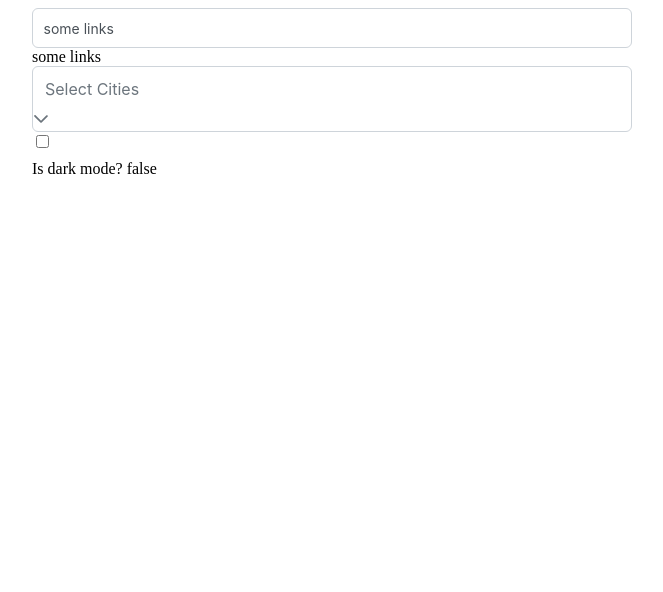
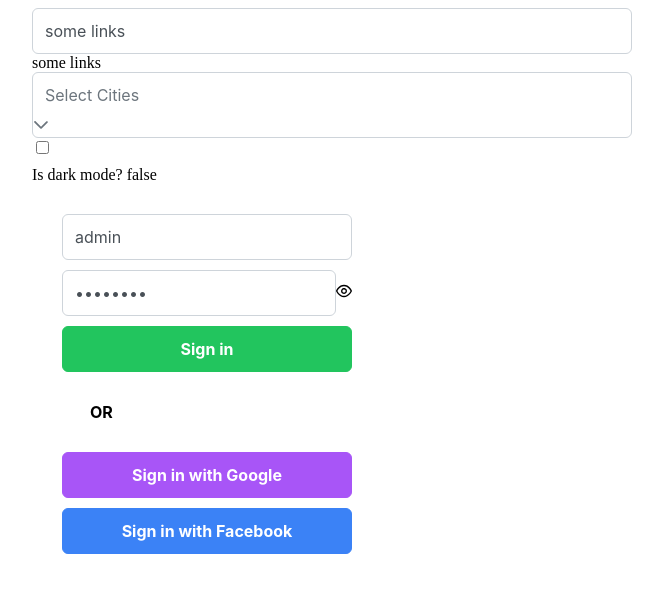
Before and after one commit to KuYaki/waffler, a Vue app: page / in a window 1280 px wide. Shown: the top 592 px of the page, without its empty margins (308-971 px from the left). Built offline with nearby package versions, Linux system fonts and the light colour scheme.

Commit message:
added signIn component

```diff
--- /dev/null
+++ b/src/components/input/InputPassword.vue
@@ -0,0 +1,44 @@
+<script setup lang="ts">
+    import { toRefs } from 'vue';
+
+    import Password from 'primevue/password';
+
+    //////////////// Defines ///////////////
+
+    const props = defineProps({
+        value: {
+            type: String,
+            default: 'Any Link'
+        }
+    })
+
+    const emit = defineEmits<{
+        (e: 'update:value', value: string): void,
+    }>();
+
+
+    /////////////// Vars ///////////////////
+
+    const { value } = toRefs(props)
+
+
+    /////////////// Messages ///////////////
+
+    const onChange = ( newValue:string ) => {
+        emit('update:value', newValue)
+    }
+
+</script>
+
+<template>
+    <Password
+        toggleMask
+        :feedback="false"
+        :modelValue = 'value'
+        @input="onChange(($event.target as HTMLInputElement).value)"/>
+
+</template>
+
+<style>
+
+</style>
--- a/src/components/input/InputSearch.vue
+++ b/src/components/input/InputText.vue
@@ -34,8 +34,7 @@
     <InputText
         type="text"
         :value="value"
-        @input="onChange(($event.target as HTMLInputElement).value)"
-        size="small"/>
+        @input="onChange(($event.target as HTMLInputElement).value)"/>
 
 </template>
 
--- a/src/views/MainPage.vue
+++ b/src/views/MainPage.vue
@@ -1,21 +1,23 @@
 <script setup lang="ts">
     import { ref } from 'vue';
 
-    import InputSearch    from '@/components/input/InputSearch.vue'
+    import InputText      from '@/components/input/InputText.vue'
     import SourceDropdown from '@/components/dropdown/SourceDropdown.vue';
     import ToggleTheme    from '@/components/input/ToggleTheme.vue';
-
+    import SignInTab      from '@/views/tabs/SignInTab.vue'
 
     const searchValue = ref('some links')
 </script>
 
 <template>
     <div class="main_page">
-        <InputSearch v-model:value = 'searchValue'/>
+        <InputText v-model:value = 'searchValue'/>
         {{ searchValue }}
         <SourceDropdown/>
+        <ToggleTheme/>
+        <SignInTab/>
 
-        <ToggleTheme/>
+
     </div>
 </template>
 
--- /dev/null
+++ b/src/views/tabs/SignInTab.vue
@@ -0,0 +1,50 @@
+<script setup lang="ts">
+    import { ref } from 'vue';
+
+    import InputText     from '@/components/input/InputText.vue';
+    import InputPassword from '@/components/input/InputPassword.vue';
+    import Button        from 'primevue/button';
+    import Divider       from 'primevue/divider';
+
+    let login    = ref('admin')
+    let password = ref('password')
+
+
+</script>
+
+<template>
+    <div class="sign_in" >
+        <InputText
+            v-model:value="login"/>
+
+        <InputPassword
+            v-model:value="password"/>
+
+        <Button
+            label="Sign in"
+            severity="success" />
+
+        <Divider align="center"><b>OR</b></Divider>
+
+        <Button
+            label="Sign in with Google"
+            severity="help" />
+
+        <Button
+            label="Sign in with Facebook"
+            severity="info" />
+    </div>
+</template>
+
+<style scoped>
+    .sign_in{
+        display        : grid;
+        align-items    : center;
+        row-gap: 10px;
+        justify-content: center;
+        width: 100%;
+        max-width      : max-content;
+        padding        : 30px;
+    }
+
+</style>
```
